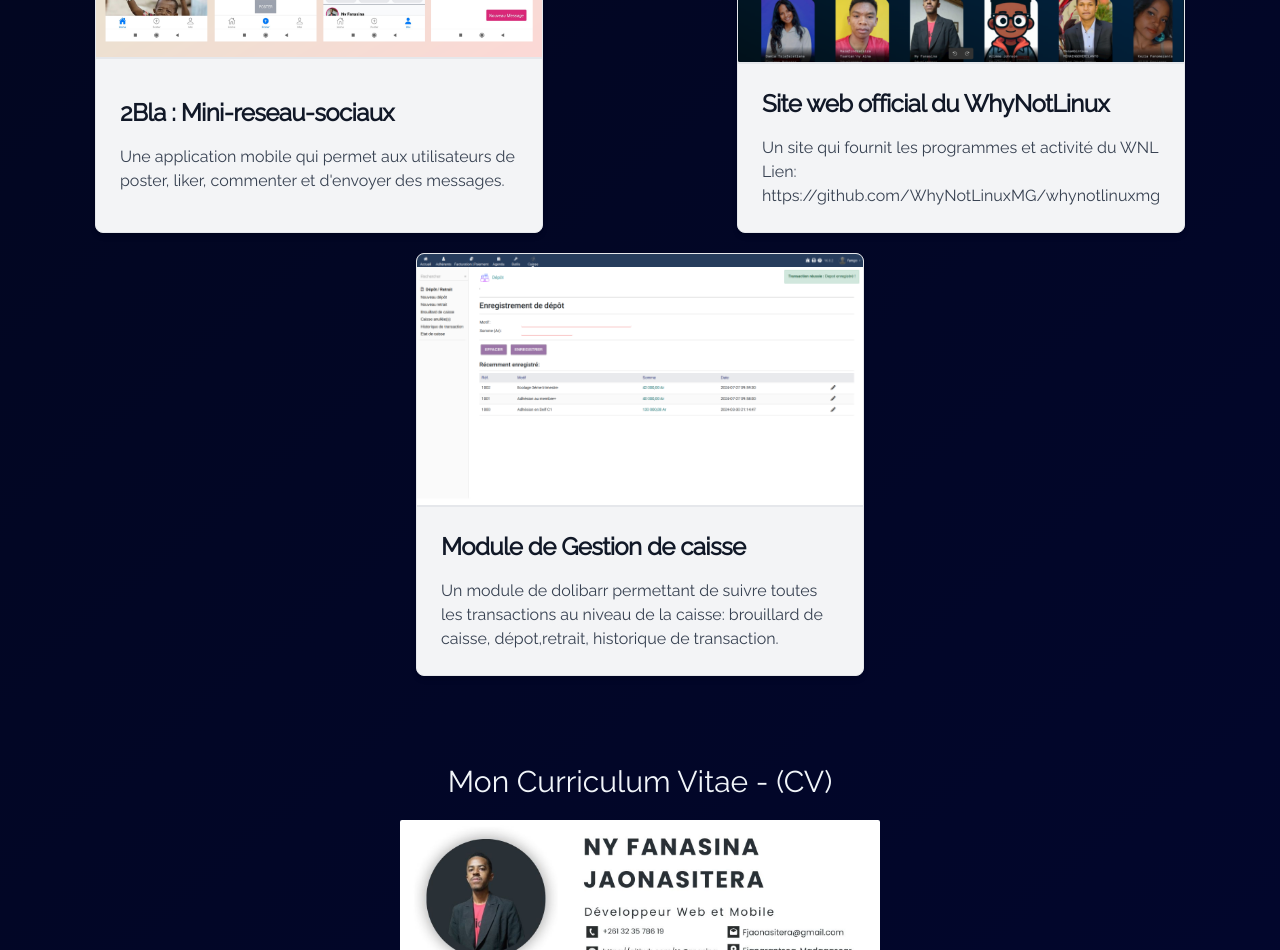
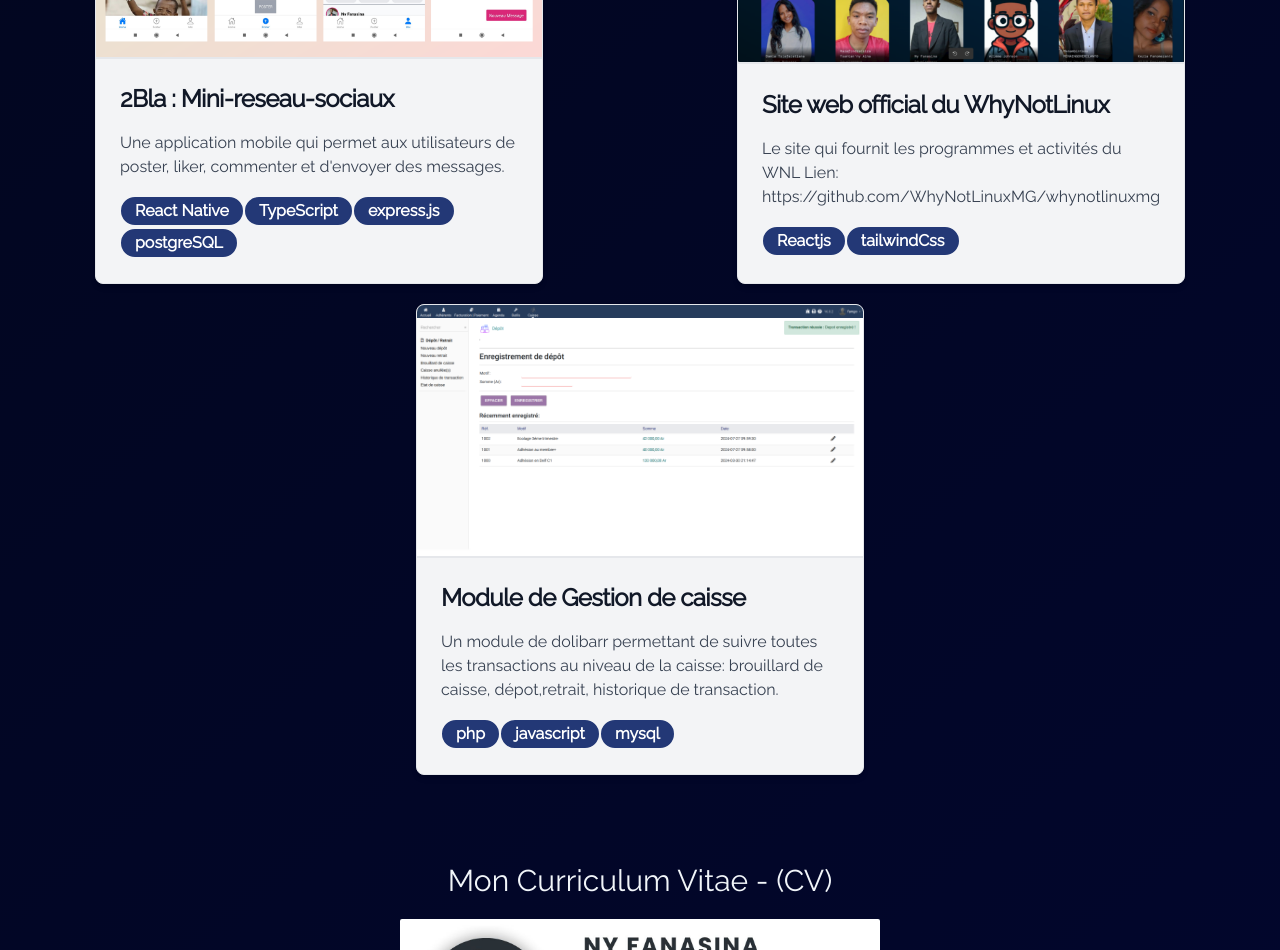
Before and after one commit to NyFanasina/NyFanasina.github.io, a React (Vite) app: page / in a window 1280 px wide. Shown: the part 1760-2710 px from the top of the page. Built offline with nearby package versions, Linux system fonts and the light colour scheme.

Commit message:
Add technos on projects section

```diff
--- /dev/null
+++ b/src/components/CardButton.jsx
@@ -0,0 +1,8 @@
+function CardButton({ children }) {
+    return (
+        <button className="px-3 font-semibold border-[2.7px] bg-blue-900 text-white border-blue-900 rounded-full mx-px my-[2px]">
+            {children}
+        </button>
+    )
+}
+export default CardButton
--- a/src/components/ProjectCard.jsx
+++ b/src/components/ProjectCard.jsx
@@ -1,6 +1,11 @@
 import { Card } from "flowbite-react";
+import CardButton from "./CardButton";
 
 export function ProjectCard({ project }) {
+    const buttons = project.technos && project.technos.map((techno, i) => (
+        <CardButton key={i}>{techno}</CardButton>)
+    )
+
     return (
         <Card
             className="max-w-md bg-gray-100 overflow-hidden"
@@ -13,6 +18,7 @@ export function ProjectCard({ project }) {
             <p className="font-normal text-gray-700 dark:text-gray-400">
                 {project.content}
             </p>
+            <p>{buttons}</p>
         </Card>
     );
 }
--- a/src/utils/projects.js
+++ b/src/utils/projects.js
@@ -6,16 +6,19 @@ export const projects = [
     {
         title: "2Bla : Mini-reseau-sociaux",
         content: "Une application mobile qui permet aux utilisateurs de poster, liker, commenter et d'envoyer des messages.",
-        image: twoBla
+        image: twoBla,
+        technos: ['React Native', 'TypeScript', 'express.js', 'postgreSQL']
     },
     {
         title: "Site web official du WhyNotLinux",
-        content: "Un site qui fournit les programmes et activité du WNL\n Lien: https://github.com/WhyNotLinuxMG/whynotlinuxmg",
-        image: wnl
+        content: "Le site qui fournit les programmes et activités du WNL \nLien: https://github.com/WhyNotLinuxMG/whynotlinuxmg",
+        image: wnl,
+        technos: ['Reactjs', 'tailwindCss']
     },
     {
         title: "Module de Gestion de caisse",
         content: "Un module de dolibarr permettant de suivre toutes les transactions au niveau de la caisse: brouillard de caisse, dépot,retrait, historique de transaction.",
-        image: dolibarr
+        image: dolibarr,
+        technos: ['php', 'javascript', 'mysql']
     }
 ]
```
